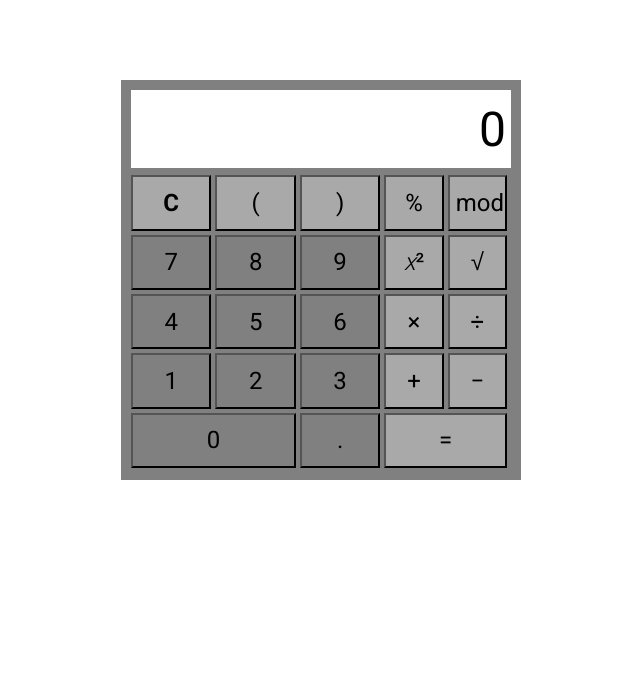
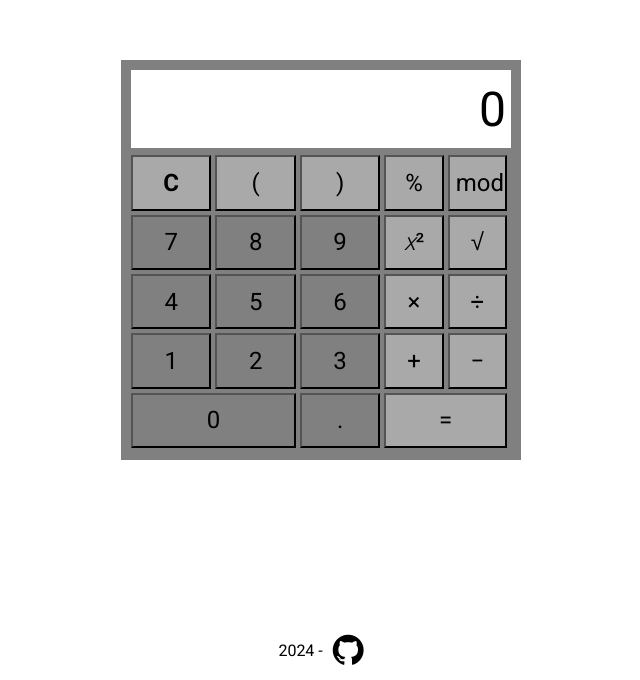
Before and after one commit to arnaudSanchez1816/odin-calculator, a plain HTML site: page index.html in a window 1280 px wide. Shown: the part 120-800 px from the top of the page, without its empty margins (319-959 px from the left). Drawn offline with Linux system fonts and the light colour scheme.

Commit message:
Add link to Github repository

```diff
--- a/css/style.css
+++ b/css/style.css
@@ -6,20 +6,40 @@ html {
     font-family: Roboto, sans-serif;
 }
 
+html, body {
+    margin: 0;
+    padding: 0;
+}
+
 *, *:before, *:after {
     box-sizing: inherit;
 }
 
-body, html {
-    margin: 0;
-    padding: 0;
+body {
+    display: flex;
+    flex-direction: column;
+    justify-content: center;
+    align-items: center;
+    height: 100vh;
 }
 
-body {
+.content {
+    flex: 1;
     display: flex;
     justify-content: center;
     align-items: center;
-    height: 100vh;
+    margin-top: 10px;
+}
+
+footer {
+    width: 100%;
+    height: 5vh;
+    text-align: center;
+    margin-bottom: 10px;
+    display: flex;
+    align-items: center;
+    justify-content: center;
+    gap: 10px;
 }
 
 .calculator {
@@ -92,3 +112,12 @@ body {
 .bold {
     font-weight: 700;
 }
+
+a {
+    text-decoration: none;
+    color: black;
+}
+
+a:hover {
+    color: orange;
+}
--- a/index.html
+++ b/index.html
@@ -3,10 +3,12 @@
 <head>
     <meta charset="UTF-8">
     <meta name="viewport" content="width=device-width, initial-scale=1.0">
+    <link rel="stylesheet" href="https://cdnjs.cloudflare.com/ajax/libs/font-awesome/4.7.0/css/font-awesome.min.css">
     <link rel="stylesheet" href="css/style.css">
     <title>Odin calculator</title>
 </head>
 <body>
+    <div class="content">
         <div class="calculator">
             <div class="input">
                 <span>0</span>
@@ -87,6 +89,11 @@
                 </div>
             </div>
         </div>
+    </div>
+    <footer>
+        2024 -
+        <a href="https://github.com/arnaudSanchez1816/odin-calculator"><i class="fa fa-github" style="font-size:36px"></i></a>
+    </footer>
     <script src="js/script.js"></script>
 </body>
 </html>
```
Lines whose indentation alone changed are shown as unchanged.
